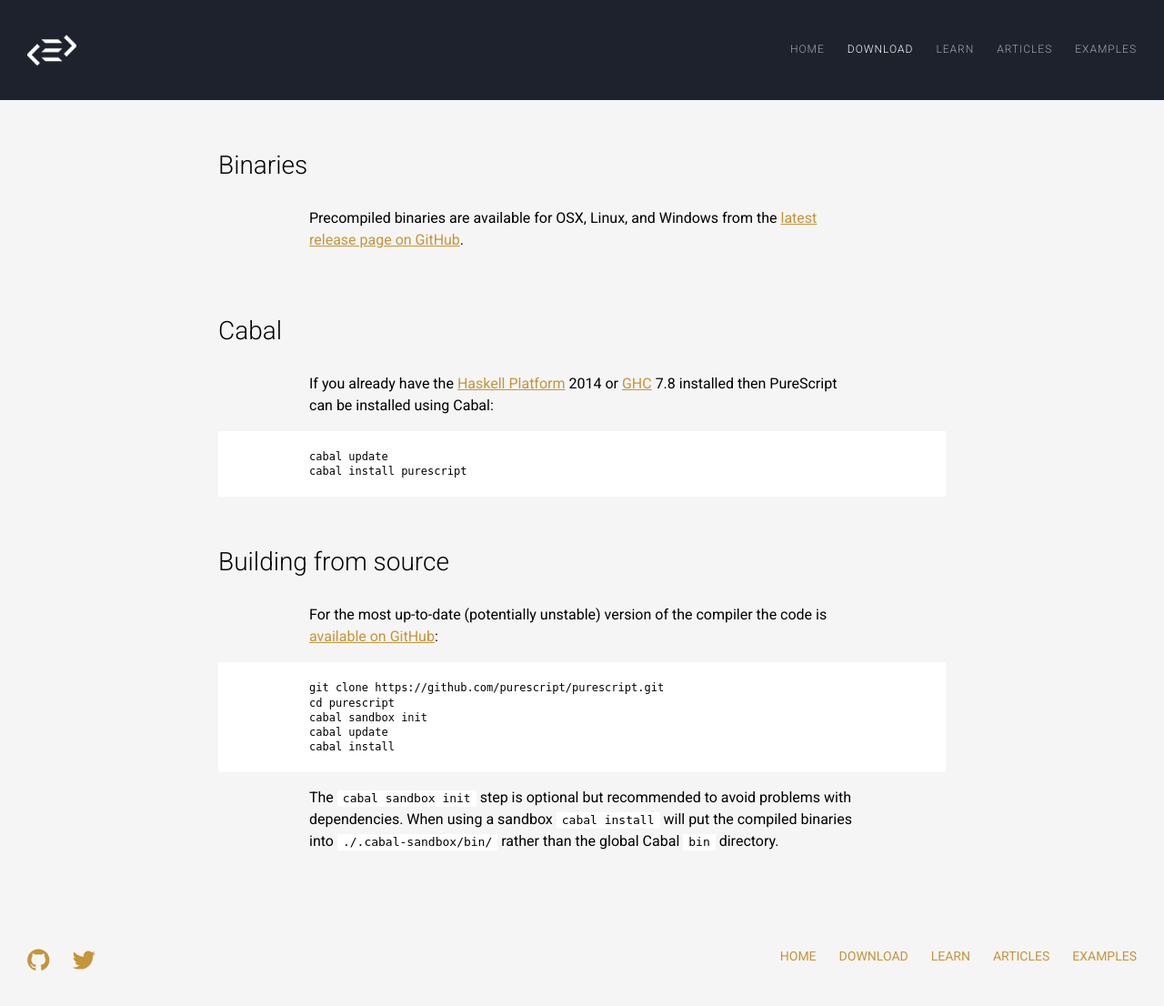
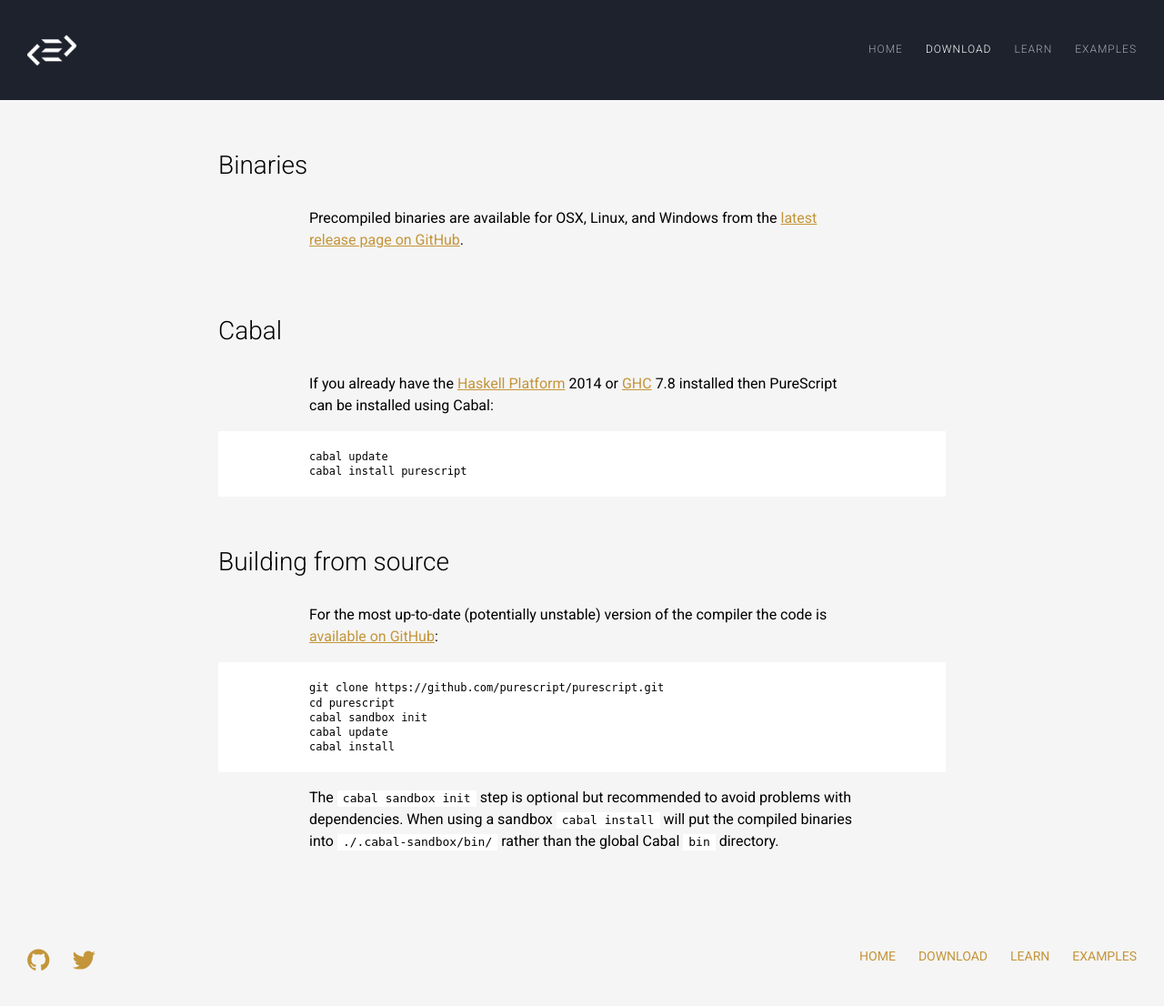
Before and after one commit to garyb/purescript-site-scratchpad, a website: page download/index.html in a window 1280 px wide. Shown: the whole page at 91% size. Drawn offline with Linux system fonts and the light colour scheme.

Commit message:
Take articles back out temporarily

```diff
--- a/download/index.html
+++ b/download/index.html
@@ -23,7 +23,6 @@
           <li><a href="../">Home</a></li>
           <li><a href="../download/" class="active">Download</a></li>
           <li><a href="../learn/">Learn</a></li>
-          <li><a href="../articles/">Articles</a></li>
           <li><a href="../examples/">Examples</a></li>
         </ul>
       </nav>
@@ -83,7 +82,6 @@
         <li><a href="../">Home</a></li>
         <li><a href="../download/" class="active">Download</a></li>
         <li><a href="../learn/">Learn</a></li>
-        <li><a href="../articles/">Articles</a></li>
         <li><a href="../examples/">Examples</a></li>
       </ul>
       <ul class="external">
```
Also changed, not shown: examples/index.html (+0 -2 lines), index.html (+0 -2 lines), learn/index.html (+0 -2 lines).
